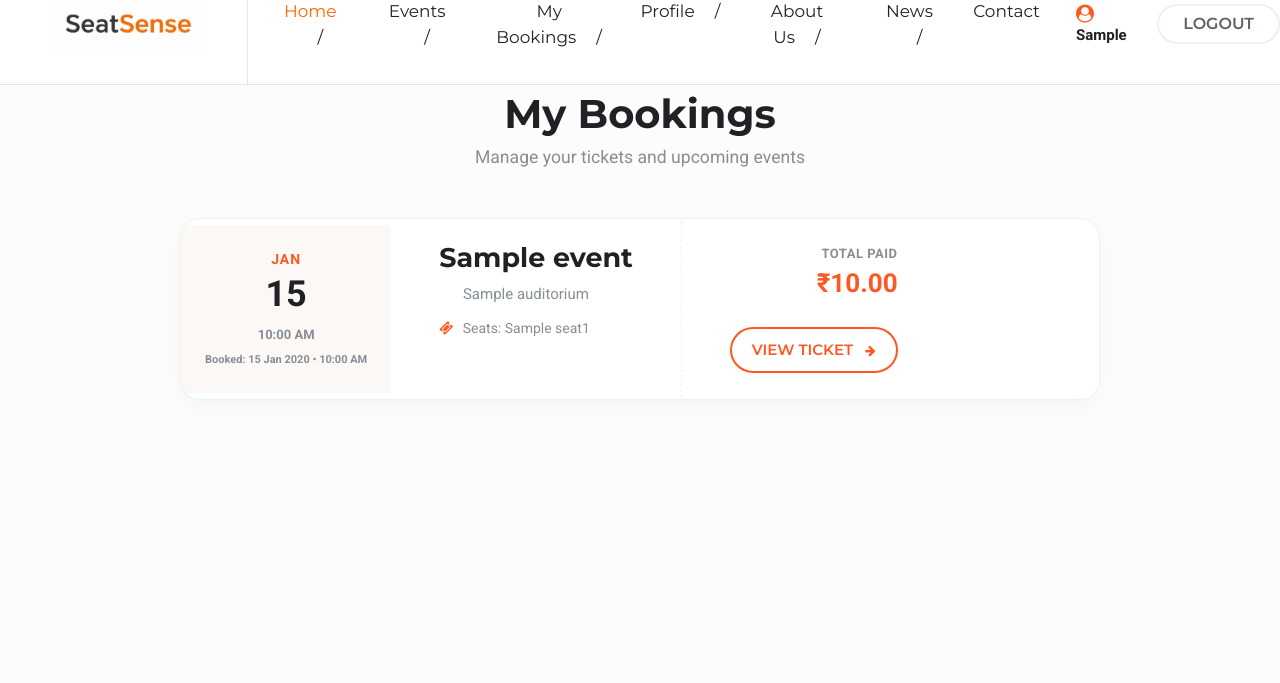
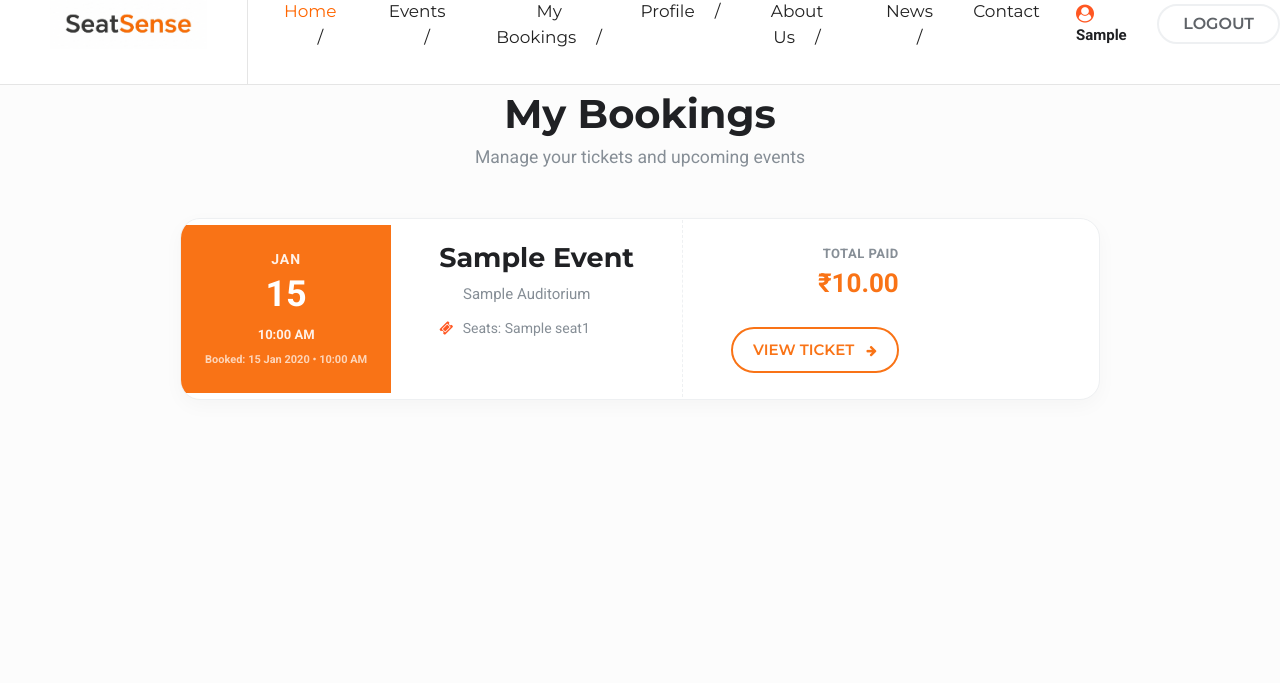
Before and after one commit to DyvinBiju/seatsense, a Django app: page /my-bookings/ in a window 1280 px wide. Shown: the part 36-719 px from the top of the page. Run offline with Django 5.2, Linux system fonts and the light colour scheme; a user stored in the database is signed in; tables that the repository leaves empty hold one stand-in row (values such as "Sample post"); some libraries are stand-ins or nearby versions.

Commit message:
my_bookings page design fixed

```diff
--- a/templates/seatsense_app/my_bookings.html
+++ b/templates/seatsense_app/my_bookings.html
@@ -17,29 +17,29 @@
 
                 {% for booking in bookings %}
 
-<div class="booking-card mb-4 d-flex flex-column flex-md-row bg-white align-items-center">
+                <div
+                    class="booking-card mb-4 d-flex flex-column flex-md-row bg-white align-items-center {% if booking.status == 'CANCELLED' %}cancelled-card{% endif %}">
 
                     <!-- Date Block -->
-<div class="booking-date text-center py-4 px-4 flex-shrink-0" style="background-color:#fcf8f5;">
+                    <div class="booking-date text-center py-4 px-4 flex-shrink-0" style="background-color:#f97316;">
 
                         <span class="d-block text-uppercase"
-style="color:#ff5722;font-weight:700;font-size:14px;letter-spacing:1px;">
+                            style="font-weight:700;font-size:14px;letter-spacing:1px;color:rgba(255,255,255,0.9);">
                             {{ booking.event.event_date|date:"M" }}
                         </span>
 
                         <span class="d-block"
-style="font-size:36px;font-weight:800;color:#202124;line-height:1.1;margin:5px 0;">
+                            style="font-size:36px;font-weight:800;line-height:1.1;margin:5px 0;color:#ffffff;">
                             {{ booking.event.event_date|date:"d" }}
                         </span>
 
-<span class="d-block text-muted"
-style="font-size:13px;font-weight:600;margin-top:5px;">
+                        <span class="d-block"
+                            style="font-size:13px;font-weight:600;margin-top:5px;color:rgba(255,255,255,0.9);">
                             {{ booking.event.event_time|time:"h:i A"|default:"TBD" }}
                         </span>
 
                         <!-- Booking Time -->
-<span class="d-block text-muted mt-2"
-style="font-size:11px;font-weight:600;">
+                        <span class="d-block mt-2" style="font-size:11px;font-weight:600;color:rgba(255,255,255,0.7);">
                             Booked: {{ booking.booking_date|date:"d M Y • h:i A" }}
                         </span>
 
@@ -49,14 +49,14 @@ Booked: {{ booking.booking_date|date:"d M Y • h:i A" }}
                     <!-- Booking Info -->
                     <div class="booking-info flex-grow-1 py-4 px-4 px-md-5">
 
-<h4 style="font-weight:700;color:#202124;margin-bottom:8px;">
+                        <h4 class="cap-text" style="font-weight:700;color:#202124;margin-bottom:8px;">
                             {{ booking.event.title|default:"Event" }}
                         </h4>
 
                         <p class="text-muted mb-2" style="font-size:15px;">
-<i class="fa fa-map-marker-alt"
-style="color:#ff5722;margin-right:6px;width:14px;text-align:center;"></i>
-{{ booking.event.auditorium.name|default:"Auditorium" }}
+                            <i class="fa fa-map-marker-alt venue-marker"
+                                style="color:#f97316;margin-right:6px;width:14px;text-align:center;"></i>
+                            <span class="cap-text">{{ booking.event.auditorium.name|default:"Auditorium" }}</span>
                         </p>
 
                         <!-- Seats -->
@@ -107,7 +107,7 @@ style="font-size:13px;font-weight:600;display:block;text-transform:uppercase;let
                                 Total Paid
                             </span>
 
-<span style="font-size:26px;font-weight:800;color:#ff5722;">
+                            <span class="text-amount" style="font-size:26px;font-weight:800;color:#f97316;">
                                 ₹{{ booking.total_amount|default:"0" }}
                             </span>
 
@@ -131,15 +131,15 @@ View Ticket <i class="fa fa-arrow-right ml-2" style="font-size:12px;"></i>
         <div class="text-center py-5">
 
             <div class="mb-4 mt-3">
-<div style="width:100px;height:100px;background-color:#f8f9fa;border-radius:50%;display:flex;align-items:center;justify-content:center;margin:0 auto;">
+                <div
+                    style="width:100px;height:100px;background-color:#f8f9fa;border-radius:50%;display:flex;align-items:center;justify-content:center;margin:0 auto;">
                     <i class="fa fa-ticket-alt" style="font-size:40px;color:#dadce0;"></i>
                 </div>
             </div>
 
             <h4 style="font-weight:700;color:#202124;">No Bookings Found</h4>
 
-<p class="text-muted mb-4"
-style="font-size:1.1rem;max-width:400px;margin:0 auto;">
+            <p class="text-muted mb-4" style="font-size:1.1rem;max-width:400px;margin:0 auto;">
                 You haven't booked any events yet. Start exploring now and grab your seats before they run out!
             </p>
 
@@ -159,94 +159,125 @@ Explore Events
 
 <!-- CSS -->
 <style>
-
-.booking-card{
-border-radius:20px;
-box-shadow:0 6px 20px rgba(0,0,0,0.03);
-transition:all 0.3s cubic-bezier(0.165,0.84,0.44,1);
-border:1px solid #eef0f2;
-overflow:hidden;
+    .cap-text {
+        text-transform: capitalize;
     }
 
-.booking-card:hover{
-box-shadow:0 12px 30px rgba(0,0,0,0.08);
-transform:translateY(-4px);
-border-color:#ffe6dd;
+    .cancelled-card {
+        background-color: #fdf2f2 !important;
+        border-color: #fca5a5 !important;
     }
 
-.booking-date{
-min-width:140px;
-height:100%;
-min-height:160px;
-display:flex;
-flex-direction:column;
-justify-content:center;
+    .cancelled-card .booking-date {
+        background-color: #ef4444 !important;
     }
 
-.btn-view-ticket{
-background-color:white;
-color:#ff5722;
-border:2px solid #ff5722;
-border-radius:30px;
-padding:12px 20px;
-font-weight:600;
-transition:all 0.3s ease;
-font-size:15px;
+    .cancelled-card .text-amount {
+        text-decoration: line-through;
+        color: #9ca3af !important;
     }
 
-.btn-view-ticket:hover{
-background-color:#ff5722;
-color:white;
-box-shadow:0 6px 15px rgba(255,87,34,0.3);
-transform:translateY(-2px);
+    .cancelled-card .btn-view-ticket {
+        color: #ef4444;
+        border-color: #ef4444;
     }
 
-.btn-primary-custom{
-background-color:#ff5722;
-color:white;
-border:none;
-padding:14px 35px;
-border-radius:30px;
-font-weight:600;
-font-size:16px;
-transition:all 0.3s ease;
-box-shadow:0 4px 15px rgba(255,87,34,0.3);
+    .cancelled-card .btn-view-ticket:hover {
+        background-color: #ef4444;
+        color: white;
+        box-shadow: 0 6px 15px rgba(239, 68, 68, 0.3);
     }
 
-.btn-primary-custom:hover{
-background-color:#e64a19;
-color:white;
-transform:translateY(-2px);
-box-shadow:0 6px 20px rgba(255,87,34,0.4);
+    .cancelled-card .venue-marker {
+        color: #ef4444 !important;
     }
 
-@media (max-width:768px){
-
-.booking-card{
-flex-direction:column !important;
+    .booking-card {
+        border-radius: 20px;
+        box-shadow: 0 6px 20px rgba(0, 0, 0, 0.03);
+        transition: all 0.3s cubic-bezier(0.165, 0.84, 0.44, 1);
+        border: 1px solid #eef0f2;
+        overflow: hidden;
     }
 
-.booking-date{
-width:100%;
-min-height:auto;
-border-bottom:2px dashed #eef0f2;
-padding:25px !important;
+    .booking-card:hover {
+        box-shadow: 0 12px 30px rgba(0, 0, 0, 0.08);
+        transform: translateY(-4px);
+        border-color: #ffe6dd;
     }
 
-.booking-action{
-width:100%;
-border-left:none !important;
-border-top:2px dashed #eef0f2;
+    .booking-date {
+        min-width: 140px;
+        height: 100%;
+        min-height: 160px;
+        display: flex;
+        flex-direction: column;
+        justify-content: center;
     }
 
-.btn-view-ticket{
-max-width:250px;
-margin-left:auto;
-margin-right:auto;
+    .btn-view-ticket {
+        background-color: white;
+        color: #f97316;
+        border: 2px solid #f97316;
+        border-radius: 30px;
+        padding: 12px 20px;
+        font-weight: 600;
+        transition: all 0.3s ease;
+        font-size: 15px;
+    }
+
+    .btn-view-ticket:hover {
+        background-color: #f97316;
+        color: white;
+        box-shadow: 0 6px 15px rgba(249, 115, 22, 0.3);
+        transform: translateY(-2px);
+    }
+
+    .btn-primary-custom {
+        background-color: #f97316;
+        color: white;
+        border: none;
+        padding: 14px 35px;
+        border-radius: 30px;
+        font-weight: 600;
+        font-size: 16px;
+        transition: all 0.3s ease;
+        box-shadow: 0 4px 15px rgba(249, 115, 22, 0.3);
+    }
+
+    .btn-primary-custom:hover {
+        background-color: #ea580c;
+        color: white;
+        transform: translateY(-2px);
+        box-shadow: 0 6px 20px rgba(249, 115, 22, 0.4);
+    }
+
+    @media (max-width:768px) {
+
+        .booking-card {
+            flex-direction: column !important;
+        }
+
+        .booking-date {
+            width: 100%;
+            min-height: auto;
+            border-bottom: 2px dashed #eef0f2;
+            padding: 25px !important;
+        }
+
+        .booking-action {
+            width: 100%;
+            border-left: none !important;
+            border-top: 2px dashed #eef0f2;
+        }
+
+        .btn-view-ticket {
+            max-width: 250px;
+            margin-left: auto;
+            margin-right: auto;
         }
 
     }
-
 </style>
 
 {% endblock %}
```
Lines whose indentation alone changed are shown as unchanged.
